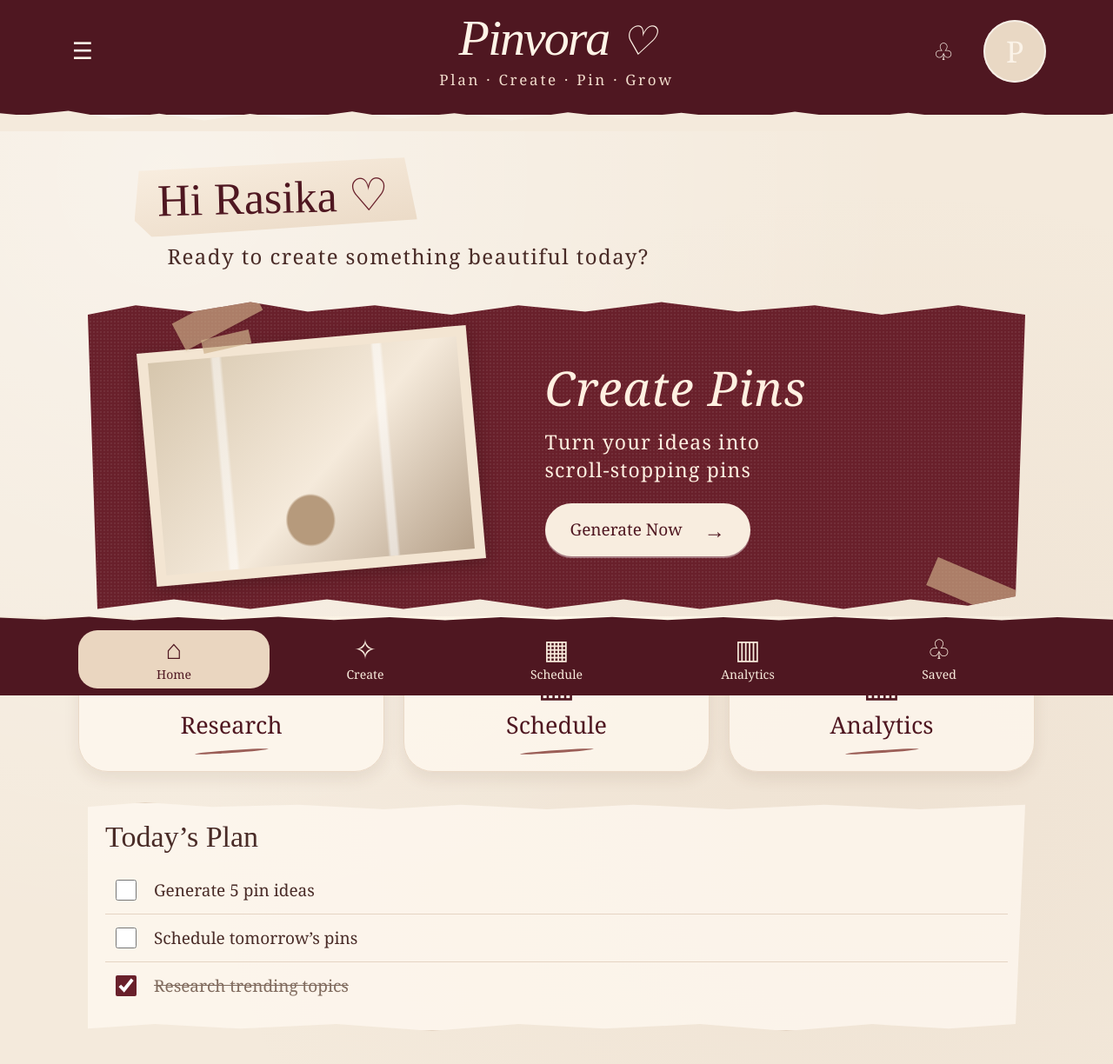
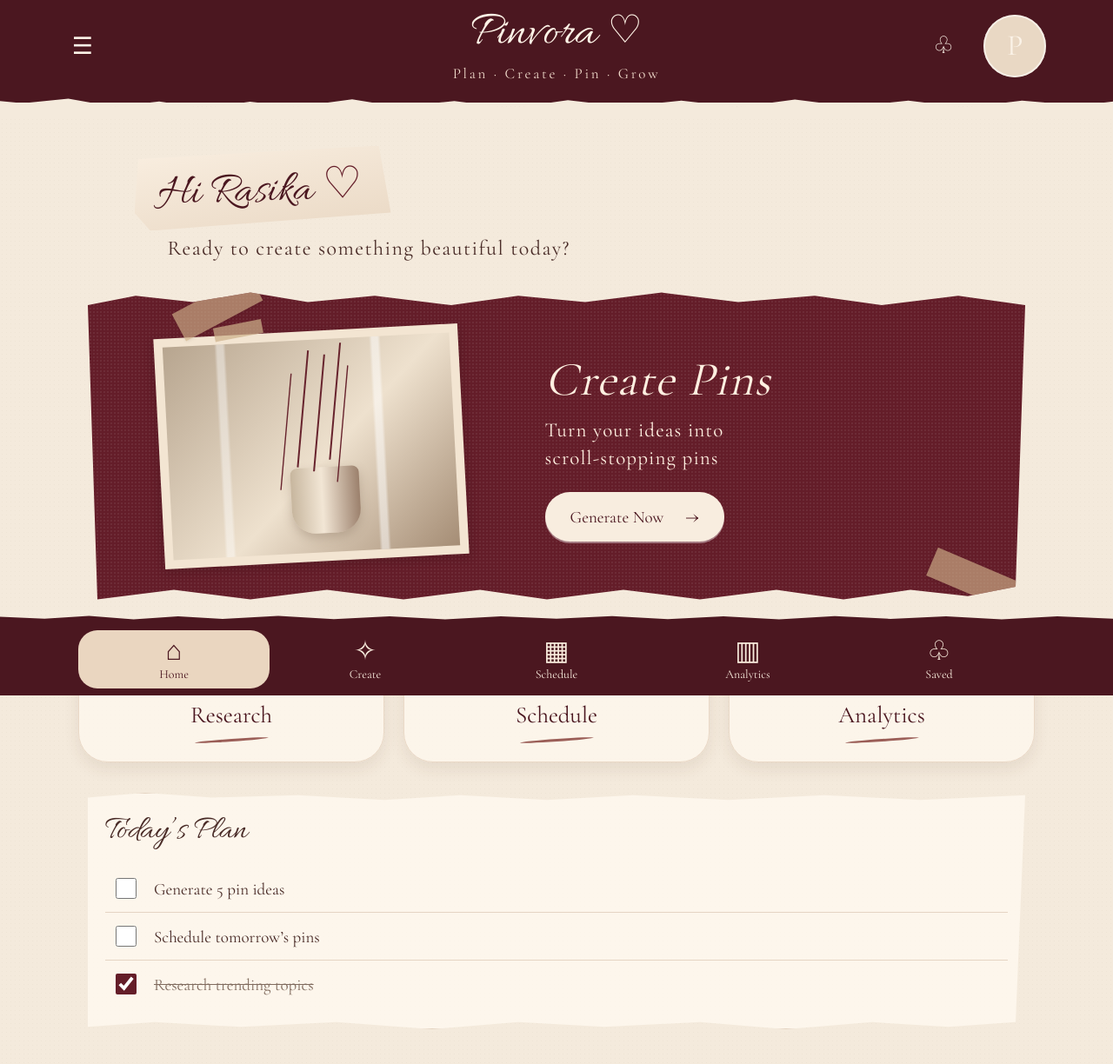
Before and after one commit to CleverCreations01/Pinora, a React (Vite) app: page / in a window 1280 px wide. Shown: the top 1224 px of the page at 87% size. Built offline with nearby package versions, Linux system fonts and the light colour scheme.

Commit message:
Refine Pinvora scrapbook typography and remove decorative clutter

```diff
--- a/src/styles.css
+++ b/src/styles.css
@@ -1,16 +1,17 @@
-:root{--wine:#69202b;--wine2:#7b2938;--wineDark:#4f1721;--cream:#f4eadc;--paper:#fbf3e8;--paper2:#efe1d0;--ink:#492b27;--muted:#80665a;--line:#dfcbb7;--sage:#8c8064}
+@import url("https://fonts.googleapis.com/css2?family=Allura&family=Cormorant+Garamond:wght@400;500;600;700&display=swap");
+:root{--wine:#641d29;--wine2:#742633;--wineDark:#4b1720;--cream:#f4eadc;--paper:#fbf3e8;--paper2:#efe1d0;--ink:#492b27;--muted:#80665a;--line:#dfcbb7;--sage:#a58a61}
 *{box-sizing:border-box}
 html,body,#root{min-height:100%;margin:0}
-body{background:#ead9c6;color:var(--ink);font-family:Georgia,"Times New Roman",serif}
+body{background:#f2e6d8;color:var(--ink);font-family:"Cormorant Garamond",Georgia,serif}
 button,input,textarea{font:inherit}
 button{cursor:pointer}
-.app{min-height:100vh;background-color:var(--cream);background-image:radial-gradient(ellipse at 15% 15%,rgba(255,255,255,.42),transparent 55%),radial-gradient(ellipse at 80% 70%,rgba(179,139,109,.08),transparent 55%);padding-bottom:88px}
-.topbar{height:132px;position:relative;z-index:2;display:grid;grid-template-columns:1fr auto 1fr;align-items:center;padding:10px clamp(22px,6vw,90px) 25px;background-color:var(--wineDark);color:var(--paper)}
+.app{min-height:100vh;background-color:var(--cream);background-image:radial-gradient(rgba(105,67,49,.035) .55px,transparent .7px);background-size:5px 5px;padding-bottom:88px}
+.topbar{height:118px;position:relative;z-index:2;display:grid;grid-template-columns:1fr auto 1fr;align-items:center;padding:10px clamp(22px,6vw,90px) 25px;background-color:var(--wineDark);color:var(--paper)}
 .topbar:after{content:"";position:absolute;z-index:1;left:-1%;right:-1%;bottom:-19px;height:35px;background:var(--cream);clip-path:polygon(0 37%,3% 48%,7% 33%,11% 59%,15% 42%,19% 64%,23% 43%,27% 60%,32% 35%,36% 59%,41% 41%,46% 64%,51% 38%,56% 59%,61% 39%,66% 61%,71% 36%,76% 59%,81% 39%,86% 62%,91% 39%,96% 55%,100% 38%,100% 100%,0 100%)}
 .menuBtn,.topActions button{border:0;background:transparent;color:var(--paper);font-size:30px}
 .menuBtn{justify-self:start;font-family:Arial,sans-serif;font-size:27px;font-weight:300}
 .brand{text-align:center;align-self:center}
-.brandName{font-family:"Segoe Print","Bradley Hand",cursive;font-size:clamp(38px,5vw,58px);font-style:italic;line-height:1;color:#fff4e7;letter-spacing:-2px}
+.brandName{font-family:"Allura","Segoe Script",cursive;font-size:clamp(42px,5vw,56px);font-style:normal;line-height:1;color:#fff4e7;letter-spacing:0}
 .brandName span{font-family:Georgia,serif;font-size:.8em}
 .brandTag{margin-top:7px;color:#f1dccc;font-size:17px;letter-spacing:.16em}
 .topActions{justify-self:end;display:flex;align-items:center;gap:28px}
@@ -20,13 +21,15 @@ main{width:min(1100px,100% - 44px);margin:0 auto;padding:43px 0 38px}
 .homeScreen{position:relative}
 .greeting{position:relative;min-height:160px;padding:10px 5vw 28px}
 .greetingPaper{position:relative;display:inline-block;padding:4px 32px 9px 27px;transform:rotate(-1.5deg);background:linear-gradient(170deg,#f9eee0,#ead9c5);clip-path:polygon(2% 9%,96% 0,100% 85%,6% 100%,0 77%)}
-.greeting h1{margin:0;color:var(--wineDark);font-family:"Segoe Print","Bradley Hand",cursive;font-size:clamp(35px,5vw,52px);font-weight:400}
+.greeting h1{margin:0;color:var(--wineDark);font-family:"Allura","Segoe Script",cursive;font-size:clamp(40px,4.6vw,51px);font-weight:400}
 .greeting h1 span{font-family:Georgia,serif;color:var(--wine)}
 .greeting>p{margin:9px 0 0 3vw;font-size:clamp(17px,2.1vw,24px);letter-spacing:.06em}
-.sprig{position:absolute;right:4%;top:0;color:#843541;font-size:34px;line-height:1.05;transform:rotate(17deg);text-shadow:15px 18px 0 #8d3e48, -12px 36px 0 #8d3e48}
+.sprig{display:none}
 .featurePaper{position:relative;display:grid;grid-template-columns:minmax(220px,.9fr) 1.1fr;align-items:center;gap:clamp(25px,5vw,65px);min-height:360px;margin:5px 0 34px;padding:34px clamp(26px,5vw,65px);background-color:var(--wine);background-image:radial-gradient(rgba(255,255,255,.07) .7px,transparent .8px);background-size:4px 4px;color:#fff0e1;clip-path:polygon(1% 5%,6% 2%,12% 4%,18% 1%,24% 4%,31% 2%,39% 5%,46% 2%,53% 4%,61% 1%,69% 4%,77% 2%,84% 5%,92% 2%,99% 5%,98% 95%,93% 98%,87% 96%,80% 99%,73% 96%,65% 99%,57% 96%,49% 99%,42% 96%,34% 99%,26% 96%,18% 99%,10% 96%,2% 99%)}
-.featurePhoto{position:relative;min-height:260px;max-width:380px;width:100%;margin:auto;padding:12px;background:#f3e5d2;box-shadow:0 5px 18px rgba(28,9,10,.28);transform:rotate(-5deg)}
-.photoArt{height:245px;display:grid;place-content:center;text-align:center;color:#6c2531;font-size:80px;line-height:.9;background:radial-gradient(ellipse at 48% 80%,#b69a7c 0 10%,transparent 11%),linear-gradient(90deg,transparent 20%,rgba(255,255,255,.5) 21% 23%,transparent 24% 72%,rgba(255,255,255,.55) 73% 75%,transparent 76%),linear-gradient(135deg,#d6c6ad,#f5eadb 55%,#b6a18a)}
+.featurePhoto{position:relative;min-height:260px;max-width:350px;width:100%;margin:auto;padding:10px;background:#f3e5d2;box-shadow:0 4px 12px rgba(28,9,10,.18);transform:rotate(-3deg)}
+.photoArt{height:245px;position:relative;overflow:hidden;background:linear-gradient(90deg,transparent 18%,rgba(255,255,255,.42) 19% 21%,transparent 22% 72%,rgba(255,255,255,.5) 73% 75%,transparent 76%),linear-gradient(135deg,#b7a58f,#eee1ce 55%,#a58d75)}
+.photoArt:before{content:"";position:absolute;left:42%;bottom:9%;width:24%;height:31%;border-radius:10% 10% 35% 35%;background:linear-gradient(90deg,#c7b69e,#f2e6d5 45%,#9b806c);box-shadow:0 5px 12px #6e554544}
+.photoArt:after{content:"";position:absolute;left:53%;bottom:38%;width:2px;height:55%;background:#67232d;transform:rotate(8deg);box-shadow:-36px 25px 0 -0.3px #67232d,28px 10px 0 -0.3px #67232d, -19px -3px 0 0 #67232d,17px -15px 0 0 #67232d}
 .photoArt span{font-size:52px}
 .featurePhoto>i{position:absolute;top:-13px;left:20%;padding:8px 28px;background:rgba(205,177,139,.7);font-size:0;transform:rotate(-8deg)}
 .featureCopy h2{margin:0 0 10px;font-size:clamp(36px,5vw,55px);font-style:italic;font-weight:400;letter-spacing:.02em}
@@ -41,19 +44,19 @@ main{width:min(1100px,100% - 44px);margin:0 auto;padding:43px 0 38px}
 .homeTiles button>span{font-family:Arial,sans-serif;font-size:47px;font-weight:300;line-height:1}
 .homeTiles b{font-size:27px;font-weight:400}
 .homeTiles i{width:85px;height:3px;margin-top:3px;background:#9b5e57;border-radius:50%;transform:rotate(-4deg)}
-.planPaper{position:relative;margin:0 0 25px;padding:20px 30px 24px;background:rgba(255,249,240,.75);border:1px solid #e4d3c1;box-shadow:0 5px 16px rgba(86,55,38,.06);clip-path:polygon(1% 2%,7% 0,14% 2%,23% 1%,32% 3%,40% 1%,49% 3%,58% 1%,68% 3%,78% 1%,88% 3%,99% 1%,98% 97%,91% 99%,83% 97%,74% 100%,65% 97%,55% 99%,46% 97%,37% 100%,27% 97%,17% 99%,8% 97%,1% 99%)}
+.planPaper{position:relative;margin:0 0 25px;padding:20px 30px 24px;background:rgba(255,249,240,.82);border:1px solid #e4d3c1;box-shadow:0 3px 10px rgba(86,55,38,.05);clip-path:polygon(1% 2%,7% 0,14% 2%,23% 1%,32% 3%,40% 1%,49% 3%,58% 1%,68% 3%,78% 1%,88% 3%,99% 1%,98% 97%,91% 99%,83% 97%,74% 100%,65% 97%,55% 99%,46% 97%,37% 100%,27% 97%,17% 99%,8% 97%,1% 99%)}
 .paperHeading{display:flex;align-items:center;gap:15px;margin-bottom:15px}
 .paperHeading span{font-size:30px}
-.paperHeading h2{margin:0;font-family:"Segoe Print","Bradley Hand",cursive;font-size:34px;font-weight:400}
+.paperHeading h2{margin:0;font-family:"Allura","Segoe Script",cursive;font-size:38px;font-weight:400}
 .planPaper label{display:flex;align-items:center;gap:17px;padding:12px 8px;border-bottom:1px solid #e5d4c3;font-size:19px}
 .planPaper label:last-of-type{border:0}
 .planPaper input{width:24px;height:24px;accent-color:var(--wine)}
 .planPaper s{color:#806b5e}
-.stamp{position:absolute;right:6%;bottom:23px;width:95px;height:105px;display:grid;place-items:center;background:#ead7c5;border:7px dotted #c7a991;font-size:45px;transform:rotate(7deg);opacity:.85}
+.stamp{display:none}
 .resumeBtn{display:block;margin:15px auto;padding:12px 24px;border:1px solid var(--line);border-radius:30px;background:var(--paper);color:var(--wine)}
 .workScreen{max-width:900px;margin:0 auto}
 .sectionHeading{position:relative;margin:0 0 25px;padding:4px 20px 18px;border-bottom:1px solid #ddc8b5}
-.sectionHeading h1{margin:0;color:var(--wineDark);font-family:"Segoe Print","Bradley Hand",cursive;font-size:clamp(33px,4vw,45px);font-weight:400}
+.sectionHeading h1{margin:0;color:var(--wineDark);font-family:"Allura","Segoe Script",cursive;font-size:clamp(37px,4vw,46px);font-weight:400}
 .sectionHeading h1 span{color:var(--wine)}
 .sectionHeading p{margin:7px 0 0;font-size:16px;letter-spacing:.03em}
 .paperCard{padding:25px;background:rgba(255,249,240,.82);border:1px solid #e2cfbb;border-radius:22px;box-shadow:0 7px 20px rgba(81,49,35,.07)}
@@ -96,7 +99,7 @@ main{width:min(1100px,100% - 44px);margin:0 auto;padding:43px 0 38px}
 .scheduleTabs{margin-bottom:16px}
 .queueCard{max-width:760px;margin:0 auto}
 .queueTitle{display:flex;justify-content:space-between;align-items:center;margin-bottom:15px}
-.queueTitle h2,.emptyState h2{margin:0;color:var(--wineDark);font-family:"Segoe Print","Bradley Hand",cursive;font-size:27px;font-weight:400}
+.queueTitle h2,.emptyState h2{margin:0;color:var(--wineDark);font-family:"Cormorant Garamond",Georgia,serif;font-size:27px;font-weight:600}
 .queueTitle>span{padding:5px 12px;border-radius:20px;background:#ead5c1;color:var(--wine)}
 .queueItem{display:grid;grid-template-columns:66px 1fr auto;align-items:center;gap:13px;padding:12px 0;border-top:1px solid #e5d4c3}
 .queueThumb{width:66px;height:66px;display:grid;place-items:center;border-radius:12px;background:#eddfd0;color:var(--wine);font-size:30px;overflow:hidden}
@@ -110,7 +113,7 @@ main{width:min(1100px,100% - 44px);margin:0 auto;padding:43px 0 38px}
 .metricGrid{display:grid;grid-template-columns:repeat(3,1fr);gap:14px;margin-bottom:20px}
 .metricGrid>div{display:flex;flex-direction:column;gap:9px;padding:23px;background:#fff8ee;border:1px solid var(--line);border-radius:18px;text-align:center}
 .metricGrid span{font-size:13px;color:var(--muted)}.metricGrid b{font-size:35px;color:var(--wine)}
-.bottomNav{position:fixed;z-index:10;bottom:0;left:0;right:0;min-height:84px;display:grid;grid-template-columns:repeat(5,1fr);align-items:center;padding:8px max(12px,calc((100vw - 1100px)/2));background:var(--wineDark);border-top:8px solid transparent;border-image:linear-gradient(90deg,var(--cream),#fff7e9,var(--cream)) 8;color:#f9ecdd}
+.bottomNav{position:fixed;z-index:10;bottom:0;left:0;right:0;min-height:84px;display:grid;grid-template-columns:repeat(5,1fr);align-items:center;padding:8px max(12px,calc((100vw - 1100px)/2));background:var(--wineDark);color:#f9ecdd}
 .bottomNav:before{content:"";position:absolute;left:0;right:0;top:-13px;height:16px;background:var(--wineDark);clip-path:polygon(0 40%,4% 55%,8% 35%,12% 60%,16% 38%,20% 56%,25% 34%,30% 58%,35% 38%,40% 60%,45% 37%,50% 55%,55% 36%,60% 58%,65% 38%,70% 60%,75% 36%,80% 56%,85% 38%,90% 60%,95% 37%,100% 55%,100% 100%,0 100%)}
 .bottomNav button{position:relative;z-index:1;display:flex;flex-direction:column;align-items:center;justify-content:center;gap:3px;min-height:67px;border:0;border-radius:22px;background:transparent;color:#f9ecdd}
 .bottomNav button span{font-family:Arial,sans-serif;font-size:31px;line-height:1}
```
